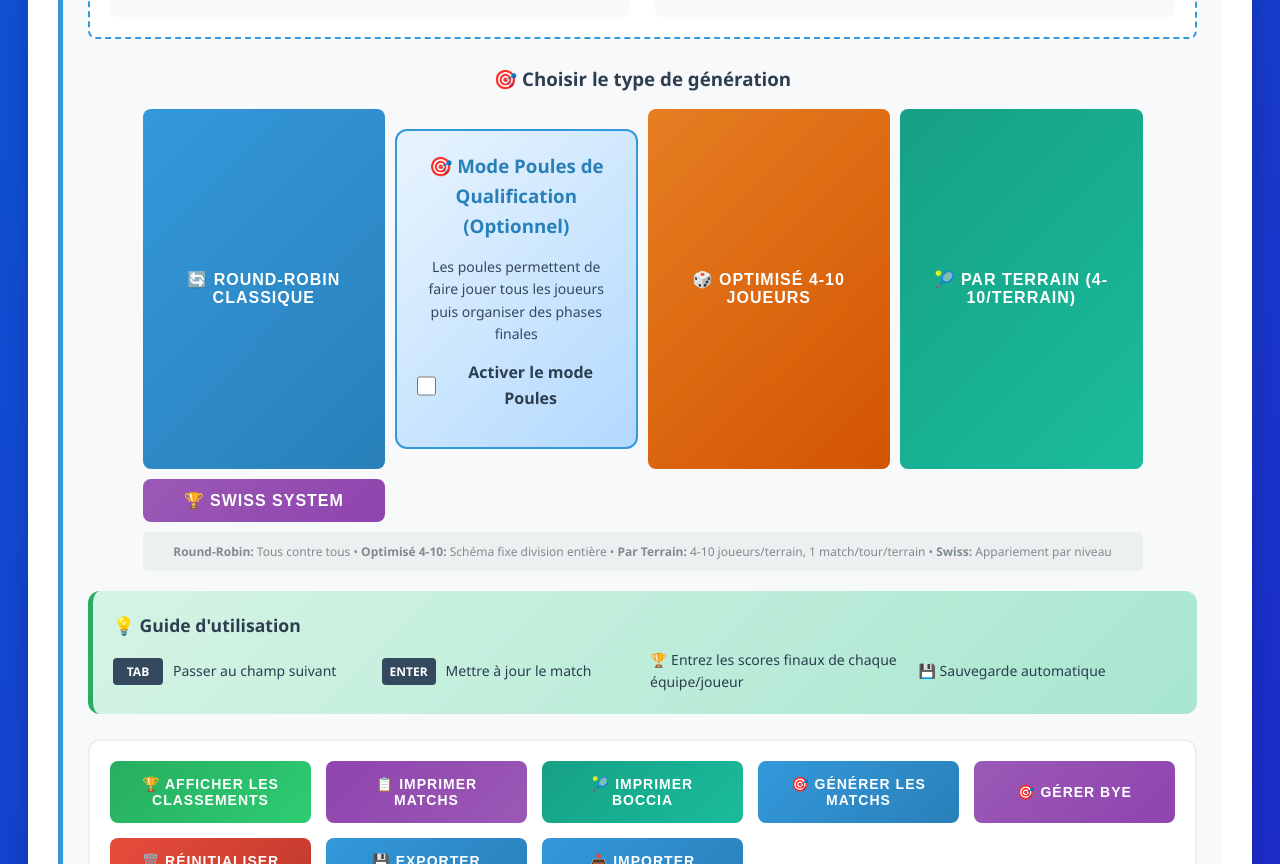
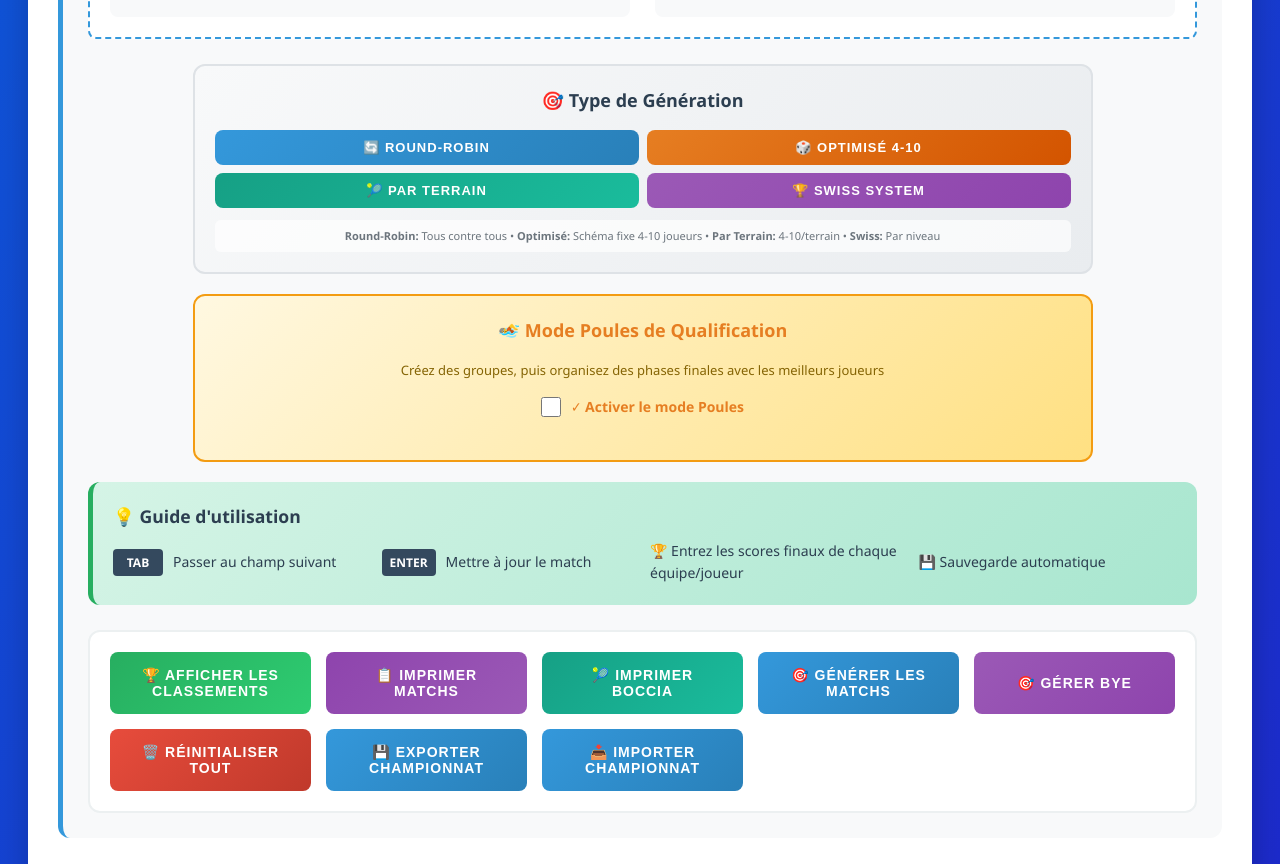
Before and after one commit to Romaincapp/Gestionnaire-de-championnats, a plain HTML site: page index.html in a window 1280 px wide. Shown: the part 967-1831 px from the top of the page. Drawn offline with Linux system fonts and the light colour scheme.

Commit message:
pool : section button update

```diff
--- a/index.html
+++ b/index.html
@@ -133,27 +133,27 @@
                         </div>
                     </div>
 
-                    <div style="text-align: center; margin: 20px auto; max-width: 1000px;">
-                        <h3 style="color: #2c3e50; margin-bottom: 15px;">🎯 Choisir le type de génération</h3>
-                        <div style="display: grid; grid-template-columns: repeat(auto-fit, minmax(220px, 1fr)); gap: 10px;">
-                            <button class="btn" onclick="generateMatchesForDay()" style="background: linear-gradient(135deg, #3498db, #2980b9);">
-                                🔄 Round-Robin Classique
+                    <div style="background: linear-gradient(135deg, #f8f9fa, #e9ecef); border-radius: 12px; padding: 20px; margin: 20px auto; max-width: 900px; border: 2px solid #dee2e6;">
+                        <h3 style="color: #2c3e50; margin: 0 0 15px 0; font-size: 18px; text-align: center;">🎯 Type de Génération</h3>
+
+                        <!-- Modes standards -->
+                        <div style="display: grid; grid-template-columns: repeat(2, 1fr); gap: 8px; margin-bottom: 12px;">
+                            <button class="btn" onclick="generateMatchesForDay()" style="background: linear-gradient(135deg, #3498db, #2980b9); padding: 10px 12px; font-size: 13px;">
+                                🔄 Round-Robin
                             </button>
-                            <button class="btn" onclick="generateMatchesOptimized4to10()" style="background: linear-gradient(135deg, #e67e22, #d35400);">
-                                🎲 Optimisé 4-10 joueurs
+                            <button class="btn" onclick="generateMatchesOptimized4to10()" style="background: linear-gradient(135deg, #e67e22, #d35400); padding: 10px 12px; font-size: 13px;">
+                                🎲 Optimisé 4-10
                             </button>
-                            <button class="btn" onclick="generateMatchesByCourtOptimized()" style="background: linear-gradient(135deg, #16a085, #1abc9c);">
-                                🎾 Par Terrain (4-10/terrain)
+                            <button class="btn" onclick="generateMatchesByCourtOptimized()" style="background: linear-gradient(135deg, #16a085, #1abc9c); padding: 10px 12px; font-size: 13px;">
+                                🎾 Par Terrain
                             </button>
-                            <button class="btn" onclick="generateMatchesSwissSystem()" style="background: linear-gradient(135deg, #9b59b6, #8e44ad);">
+                            <button class="btn" onclick="generateMatchesSwissSystem()" style="background: linear-gradient(135deg, #9b59b6, #8e44ad); padding: 10px 12px; font-size: 13px;">
                                 🏆 Swiss System
                             </button>
                         </div>
-                        <div style="margin-top: 10px; padding: 10px; background: #ecf0f1; border-radius: 5px; font-size: 12px; color: #7f8c8d; line-height: 1.6;">
-                            <strong>Round-Robin:</strong> Tous contre tous •
-                            <strong>Optimisé 4-10:</strong> Schéma fixe division entière •
-                            <strong>Par Terrain:</strong> 4-10 joueurs/terrain, 1 match/tour/terrain •
-                            <strong>Swiss:</strong> Appariement par niveau
+
+                        <div style="padding: 8px 12px; background: rgba(255,255,255,0.7); border-radius: 6px; font-size: 11px; color: #6c757d; line-height: 1.5; text-align: center;">
+                            <strong>Round-Robin:</strong> Tous contre tous • <strong>Optimisé:</strong> Schéma fixe 4-10 joueurs • <strong>Par Terrain:</strong> 4-10/terrain • <strong>Swiss:</strong> Par niveau
                         </div>
                     </div>
 
```
Also changed, not shown: .claude/settings.local.json, script.js.
